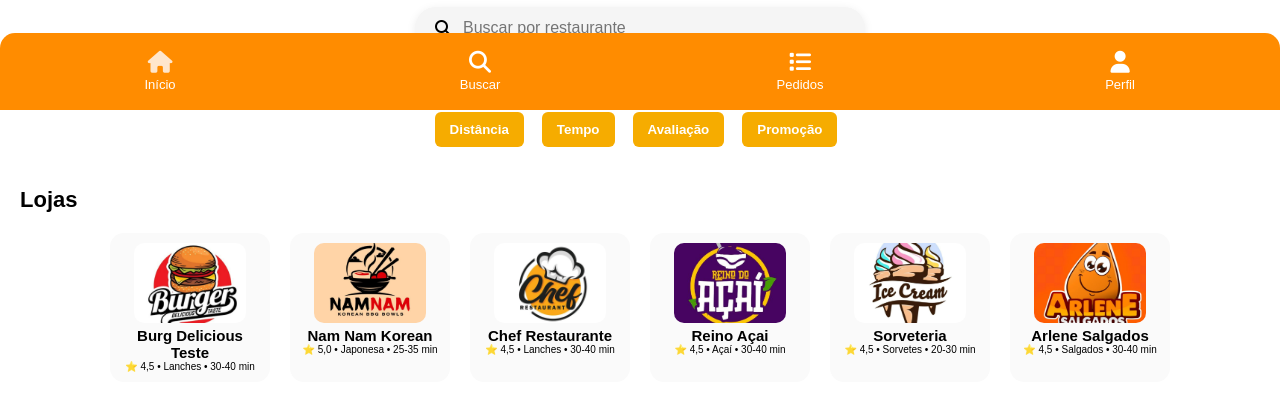
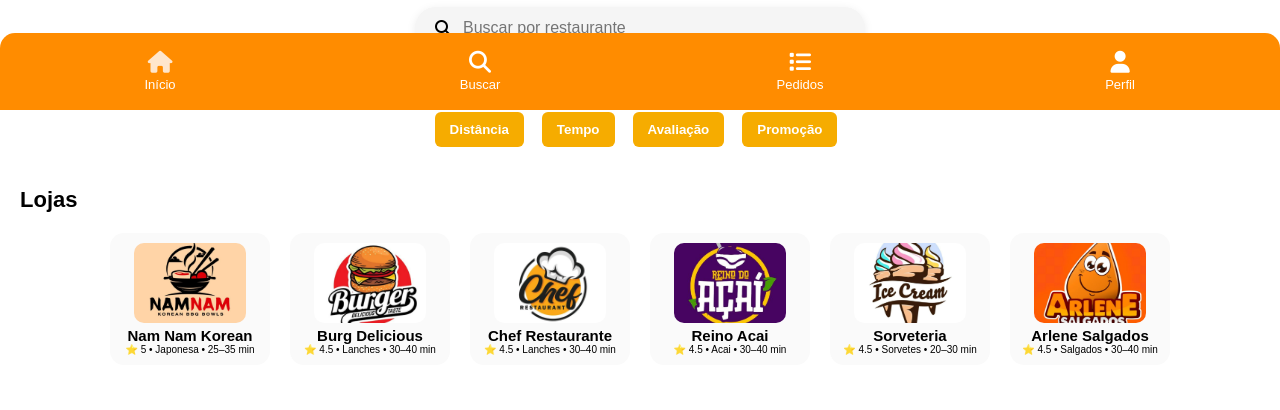
Before and after one commit to Gmeirelis/PROJETO-CLICK-FOOD, a plain HTML site: page index.html in a window 1280 px wide. Shown: the part 690-1100 px from the top of the page. Drawn offline with Linux system fonts and the light colour scheme.

Commit message:
api barra de presquisa

```diff
--- a/index.html
+++ b/index.html
@@ -75,10 +75,10 @@
 
 
     <!-- BUSCA -->
-   <section class="buscar">
-  <div class="buscar-box">
+    <section class="buscar">
+    <div class="buscar-box">
     <i class="fa-solid fa-magnifying-glass"></i>
-    <input type="search" placeholder="Buscar por restaurante" id="filtro">
+    <input type="text" placeholder="Buscar por restaurante" id="campo-busca">
   </div>
 </section>
 
@@ -136,7 +136,7 @@
     <!-- LISTA DE RESTAURANTES -->
     <h1 class="titulo-secao">Lojas</h1>
 
-    <section class="restaurantes">
+    <section class="restaurantes" id="lista-restaurantes">
       <div class="restaurante">
         <a href="cardapio-burg.html">
         <img src="img-restaurante/hamburg.png" alt="">
@@ -162,7 +162,7 @@
 
       <div class="restaurante">
         <a href="cardapioaçai.html">
-        <img src="img-restaurante/açai.png" alt="">
+        <img src="img-restaurante/acai.png" alt="">
         <h3>Reino Açai</h3>
         <p>⭐ 4,5 • Açaí • 30-40 min</p>
         </a>
@@ -193,5 +193,4 @@
 
   <script src="index.js"></script>
 </body>
-
 </html>
--- a/index.js
+++ b/index.js
@@ -16,28 +16,6 @@ function trocarSlide() {
 
 setInterval(trocarSlide, 4000);
 
-
-
-
-/*busca por restaurante */
-
-  const filtro = document.getElementById("filtro");
-const restaurantes = document.querySelectorAll(".restaurante");
-
-filtro.addEventListener("input", function () {
-  const texto = filtro.value.toLowerCase();
-
-  restaurantes.forEach(restaurante => {
-    const nome = restaurante.querySelector("h3").textContent.toLowerCase();
-
-    // Se o nome inclui o texto digitado → mostra
-    if (nome.includes(texto)) {
-      restaurante.style.display = "block";
-    } else {
-      restaurante.style.display = "none";
-    }
-  });
-});
 
 /***************filtros******** */
 const btnDistancia = document.getElementById("distancia-btn");
@@ -63,14 +41,6 @@ tempobtn.addEventListener("click", () => {
 });
 
 
-
-// abrir/fechar avaliaçao
-s
-
-
-
-
-
 // Clique nas opções
 document.querySelectorAll(".dropdown-menu input, .tempo-filtro input")
   .forEach(caixa => {
@@ -89,3 +59,56 @@ document.addEventListener("click", (e) => {
   if (!clicouTempo) menuFiltro.style.display = "none";
 
 });
+
+
+
+
+  /*********filtro resturante API **********************************/
+ let restaurantes = []
+
+ fetch('/restaurante.json').then(Response => Response.json()).then(dados =>{
+
+    restaurantes = dados
+    renderizarRestaurantes(restaurantes);
+ })
+
+ /* Função para renderizar restaurantes*/
+
+ function renderizarRestaurantes(lista) {
+  const container = document.getElementById("lista-restaurantes"); // ele faza busca do elemento if
+  container.innerHTML = ""; // limpa o conatiner,se a função for chamada de novo, ela não duplique a lista inteira, mas sim substitua pela nova.
+
+  lista.forEach(restaurante => { // vai percorrer para cada item dentro da array
+    const card = document.createElement("div");//cria um novo elemento div
+    card.classList.add("restaurante");//Adiciona a classe CSS "restaurante", permitindo que estilize esse cartão depois.
+
+     //define o que vai aparecer dentro da div.
+    card.innerHTML = `
+      ${restaurante.link ? `<a href="${restaurante.link}">` : ""}
+        <img src="${restaurante.imagem}" alt="${restaurante.nome}">
+        <h3>${restaurante.nome}</h3>
+        <p>⭐ ${restaurante.nota} • ${restaurante.categoria} • ${restaurante.tempo}</p>
+      ${restaurante.link ? `</a>` : ""}
+    `;//Ele puxa as informações dinâmicas: ${restaurante.imagem}, ${restaurante.nome}, ${restaurante.nota}, etc
+
+    container.appendChild(card);//o comando appendChild pega aquela div que foi montada na memória e a coloca fisicamente dentro do container no seu site.
+  });
+}
+
+
+/* função para limpar a barra de pesquisa*/
+const campoBusca = document.getElementById("campo-busca"); //O código localiza o campo de digitação (o <input>) no seu HTML através do ID dele.
+
+campoBusca.addEventListener("input", () => { //O evento input é disparado toda vez que você pressiona uma tecla ou apaga uma letra.
+  const termo = campoBusca.value.toLowerCase();//permite que a busca seja instantânea, sem precisar clicar em um botão de "procurar".
+//transforma tudo em letras minúsculas.
+
+  const filtrados = restaurantes.filter(restaurante =>
+    restaurante.nome.toLowerCase().includes(termo) //Ele percorre o array original restaurantes e cria uma nova lista apenas
+    // com os itens que passarem no teste.
+    //.includes(termo): Ele verifica se o nome do restaurante contém o pedaço de texto que você digitou.
+    // Por exemplo, se você digitar "Mc", o filtro manterá o "McDonald's".
+  );
+
+  renderizarRestaurantes(filtrados); //chama filtrados
+});
--- /dev/null
+++ b/restaurante.json
@@ -0,0 +1,56 @@
+[
+  {
+    "id": 1,
+    "nome": "Nam Nam Korean",
+    "imagem": "img-restaurante/asiatico.png",
+    "categoria": "Japonesa",
+    "nota": 5.0,
+    "tempo": "25–35 min",
+    "link": "cardapio.html"
+  },
+  {
+    "id": 2,
+    "nome": "Burg Delicious",
+    "imagem": "img-restaurante/hamburg.png",
+    "categoria": "Lanches",
+    "nota": 4.5,
+    "tempo": "30–40 min",
+    "link": "cardapio-burg.html"
+  },
+  {
+    "id": 3,
+    "nome": "Chef Restaurante",
+    "imagem": "img-restaurante/resturante-comida-simples.png",
+    "categoria": "Lanches",
+    "nota": 4.5,
+    "tempo": "30–40 min",
+    "link": null
+  },
+  {
+    "id": 4,
+    "nome": "Reino Acai",
+    "imagem": "img-restaurante/acai.png",
+    "categoria": "Acai",
+    "nota": 4.5,
+    "tempo": "30–40 min",
+    "link": "cardapioacai.html"
+  },
+  {
+    "id": 5,
+    "nome": "Sorveteria",
+    "imagem": "img-restaurante/sorveteria.png",
+    "categoria": "Sorvetes",
+    "nota": 4.5,
+    "tempo": "20–30 min",
+    "link": null
+  },
+  {
+    "id": 6,
+    "nome": "Arlene Salgados",
+    "imagem": "img-restaurante/salgado.png",
+    "categoria": "Salgados",
+    "nota": 4.5,
+    "tempo": "30–40 min",
+    "link": null
+  }
+]
```
Also changed, not shown: img-restaurante/acai.png (renamed from img-restaurante/açai.png).
